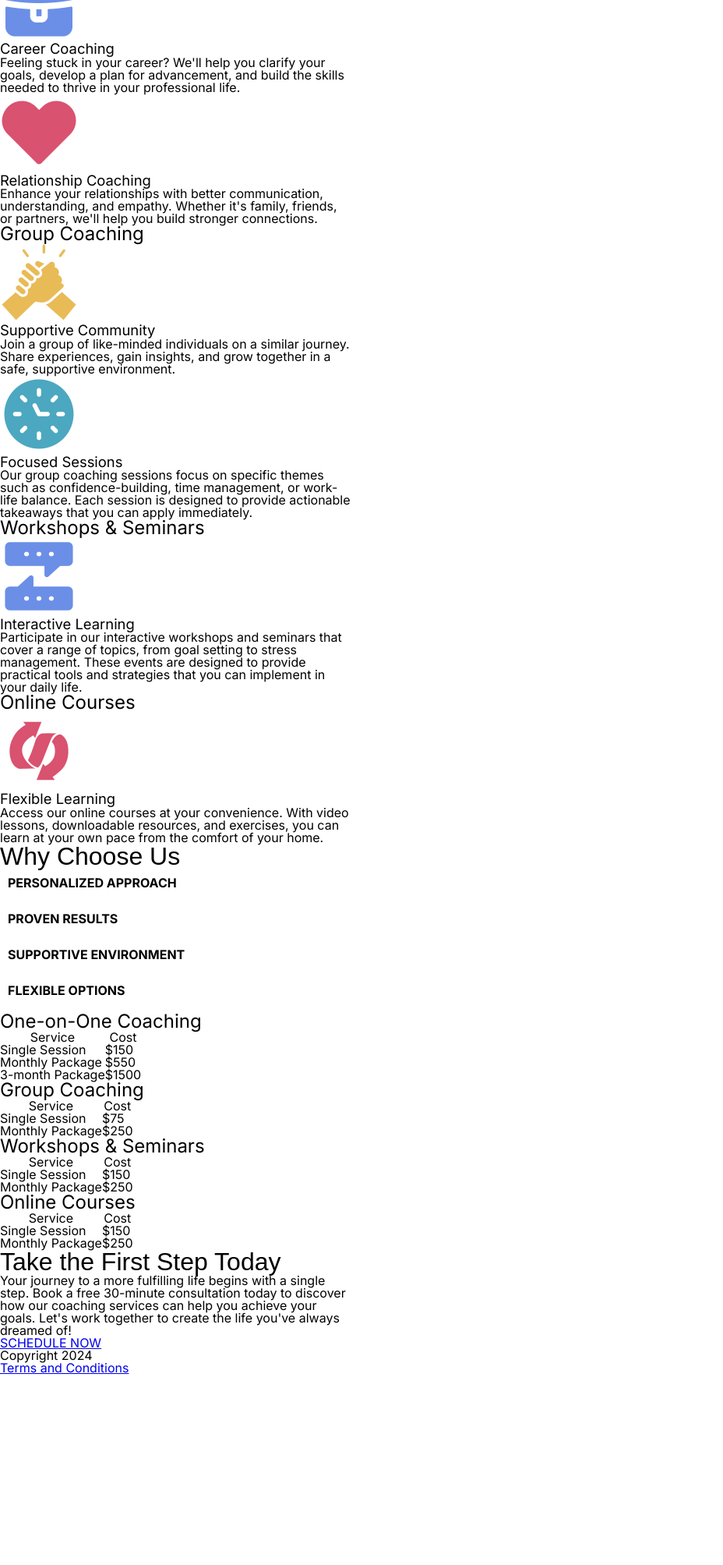
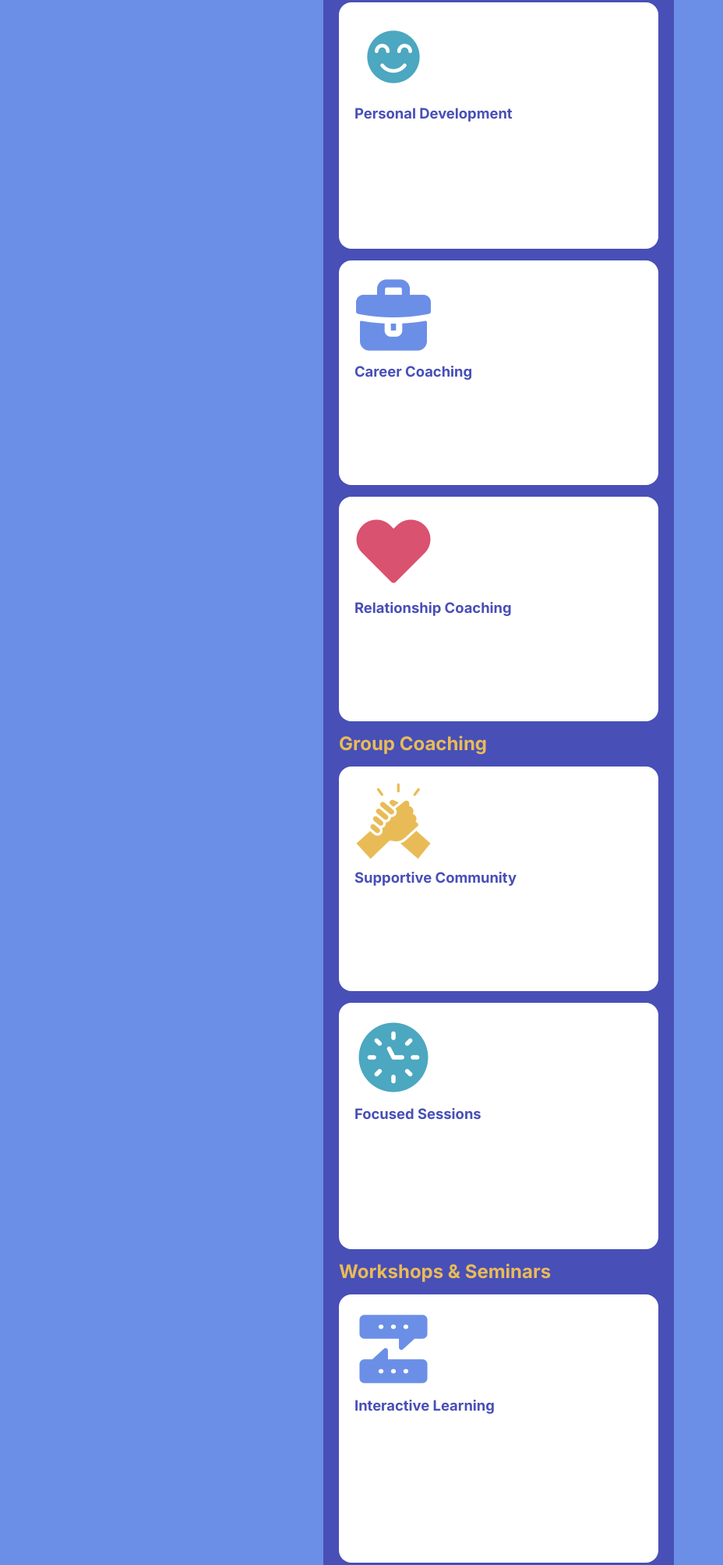
Before and after one commit to minhhua123/path-to-success, a plain HTML site: page index.html in a window 1280 px wide. Shown: the part 637-2644 px from the top of the page at 78% size, without its empty margins (0-928 px from the left). Before the commit the page ends 2401 px from the top, so only its background shows below. Drawn offline with Linux system fonts and the light colour scheme; a web font is replaced by a local one.

Commit message:
finished

```diff
--- a/styles.css
+++ b/styles.css
@@ -62,43 +62,59 @@ table {
     --white:#ffffff;
 }
 /* GLOBAL STYLES (mobile first/small) */
+html{
+    display: flex;
+    justify-content: center;
+    background-color: var(--lavender);
+}
 body{
     font-family: Inter, san-serif;
     max-width: 450px;
+    line-height: 1.75em;
+    color: var(--dark-gray);
+    margin: 20px 0;
 }
 h1, h2{
     font-family: "Kavoon", sans-serif;
 }
 h1{
     font-size: 3em;
-    margin: 0;
+    margin: 15px;
 }
 nav h2{
     font-size: 1.5em;
     font-family: Inter, san-serif;
     font-style: italic;
     font-weight: bold;
-    margin: 10px;
+    margin-bottom: 10px;
+    color: var(--dark-gray);
 }
 h2{
     font-size: 2em;
+    color: var(--white);
+    margin-bottom: 15px;
 }
 h3{
     font-size: 1.5em;
+    font-weight: bold;
+    color: var(--yellow);
+    margin: 5px 0;
 }
 h4{
     font-size: 1.15em;
+    font-weight: bold;
+    color: var(--purple);
 }
 header{
     text-align: center;
-    padding: 10px 30px;
+    padding: 30px;
     color: var(--white);
     background-color: var(--purple);
 }
 nav{
     text-align: center;
     background-color: var(--yellow);
-    padding: 10px 30px;
+    padding: 15px 30px;
 }
 nav ul li a {
     text-decoration: none;
@@ -109,7 +125,87 @@ ul{
 ul li{
     background-color: var(--white);
     margin-bottom: 10px;
-    padding: 10px;
+    padding: 15px;
     font-weight: bolder;
     text-transform: uppercase;
 }
+#our-services, #pricing{
+    background-color: var(--purple);
+    padding: 20px;
+}
+.service{
+    background-color: var(--white);
+    margin: 15px 0;
+    border-radius: 1em;;
+    padding: 20px;
+}
+#why-choose-us, #schedule{
+    background-color: var(--pink);
+    padding: 15px;
+}
+#why-choose-us-list{
+    display: grid;
+    grid-template-columns: 2fr 2fr;
+}
+#why-choose-us-list li{
+    margin: 8px;
+    padding: 40px 0;
+    border-radius: 1em;
+    text-align: center;
+    text-transform: none;
+    font-size: 1.25em;
+    line-height: 1;
+}
+#personal{
+    background-color: var(--teal);
+}
+#proven{
+    background-color: var(--lavender);
+}
+#supportive{
+    background-color: var(--yellow);
+}
+#flexible{
+    background-color: var(--white);
+}
+table{
+    background-color: var(--yellow);
+    margin: 0 auto;
+}
+th{
+    font-weight: bold;
+    text-transform: uppercase;
+    padding: 10px;
+}
+td{
+    background-color: var(--white);
+    border: 2px solid var(--yellow);
+    padding: 10px;
+}
+#schedule{
+    color: var(--white);
+}
+#schedule a{
+    background-color: var(--white);
+    display: block;
+    text-align: center;
+    padding: 20px;
+    text-decoration: none;
+    font-weight: bolder;
+    color: var(--dark-gray);
+    margin: 0 20px;
+    border-radius: 1em;
+    box-shadow: 6px 5px 3px 0px var(--dark-gray)
+}
+footer{
+    display: grid;
+    font-size: 0.8em;
+    grid-template-columns: auto auto;
+    column-gap: 40px;
+    background-color: var(--purple);
+    text-align: center;
+    padding: 40px 60px;
+}
+footer > a, p{
+    color: var(--white);
+}
```
